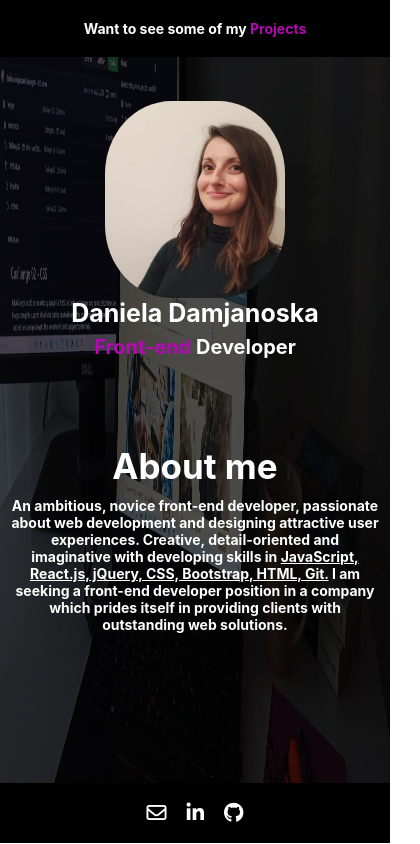
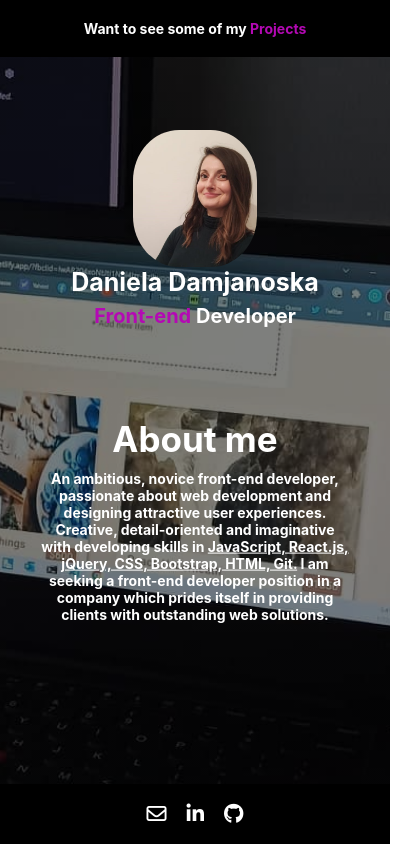
Before and after one commit to daniela-damjanoska/MyPortfolio, a React (Create React App) app: page / in a window 390 px wide. Shown: the whole page, 420 px wide, since content can reach past the window. Built offline with nearby package versions, Linux system fonts and the light colour scheme.

Commit message:
fixing bugs

```diff
--- a/src/App.css
+++ b/src/App.css
@@ -19,23 +19,28 @@ img {
 }
 
 .Home {
-    height: calc(100vh - 61px);
+    background: linear-gradient(rgba(0, 0, 0, 0.5), rgba(0, 0, 0, 0.5)),
+        url('../public/img/banner.jpg') no-repeat center / cover;
+    height: 100vh;
 }
 
-.Home .banner {
-    filter: brightness(30%);
+.Home .overall-cont-wrapper {
+    width: 80%;
+    margin-left: auto;
+    margin-right: auto;
+    display: flex;
     height: 100%;
+    justify-content: space-between;
+    align-items: center;
 }
 
 .Home .cont-box {
-    position: absolute;
-    top: 22%;
-    right: 4%;
-    width: 600px;
-    animation: slideInLeft 1s ease-in;
+    flex: 0 1 50%;
+    animation: slideIn 1s ease-in;
     animation-fill-mode: forwards;
-    color: white;
-    padding: 40px;
+    color: #ffffff;
+    padding-left: 80px;
+    margin-top: -100px;
 }
 
 .Home .cont-box h2 {
@@ -43,9 +48,9 @@ img {
     margin-bottom: 10px;
 }
 
-@keyframes slideInLeft {
+@keyframes slideIn {
     0% {
-        transform: translateX(-100px);
+        transform: translateX(-30px);
         opacity: 0;
     }
     50% {
@@ -55,24 +60,21 @@ img {
         opacity: 0.6;
     }
     100% {
-        transform: translateX(-50%);
+        transform: translateX(-20%);
         opacity: 1;
     }
 }
 
 .Home .img-box {
-    position: absolute;
     align-items: center;
-    top: 23%;
-    left: 25%;
     text-align: center;
     font-weight: bold;
     color: white;
-    width: 400px;
+    flex: 0 1 50%;
 }
 
 .Home .img-box img {
-    width: 60%;
+    width: 50%;
     border-radius: 37%;
     margin: 0 auto;
 }
@@ -84,17 +86,22 @@ img {
 
 .Home .img-box p:last-of-type {
     font-size: 25px;
+    margin-bottom: 0;
 }
 
 .Navigation {
     position: absolute;
-    background-color: black;
+    background-color: #000000;
     padding: 20px;
     text-align: center;
     left: 0;
     right: 0;
     z-index: 2;
-    color: white;
+    color: #ffffff;
+}
+
+.Navigation.bottom {
+    bottom: 0;
 }
 
 .Navigation p {
@@ -112,7 +119,7 @@ img {
 .Navigation a {
     display: inline-block;
     padding: 0 10px;
-    color: white;
+    color: #ffffff;
     transition: 0.3s ease-in;
 }
 
@@ -131,7 +138,7 @@ img {
         rgb(110, 103, 103)
     );
     min-height: 100vh;
-    color: white;
+    color: #ffffff;
     padding-top: 70px;
     padding-bottom: 30px;
 }
@@ -142,15 +149,15 @@ img {
     top: 30px;
     border: none;
     border-radius: 4px;
-    background-color: rgb(180, 9, 180);
-    color: white;
+    background-color: #b409b4;
+    color: #ffffff;
     padding: 10px 20px;
     cursor: pointer;
     transition: backgroundColor -3s ease-in;
 }
 
 .ProjectList button:hover {
-    background-color: rgb(221, 54, 221);
+    background-color: #dd36dd;
 }
 
 .ProjectList h1 {
@@ -188,7 +195,7 @@ img {
 }
 
 .ProjectCard-inner p {
-    color: white;
+    color: #ffffff;
     height: 100%;
     margin-bottom: 0;
     padding-top: 125px;
@@ -212,19 +219,10 @@ img {
 }
 
 .text-purple {
-    color: rgb(180, 9, 180);
+    color: #b409b4;
 }
 
 @media (max-width: 1440px) {
-    .Home .cont-box {
-        top: 20%;
-        width: 450px;
-    }
-
-    .Home .img-box {
-        left: 20%;
-    }
-
     .hoverDesign {
         right: 15.5px;
     }
@@ -235,22 +233,32 @@ img {
 }
 
 @media (max-width: 1024px) {
-    .Home .cont-box {
-        top: 45%;
-        width: 450px;
-        left: 50%;
-        transform: translateX(-50%);
+    .Home .overall-cont-wrapper {
+        flex-direction: column;
         text-align: center;
     }
 
     .Home .img-box {
-        left: 50%;
-        transform: translateX(-50%);
-        top: 17%;
+        padding-top: 200px;
+        width: 80%;
+    }
+
+    .Home .cont-box {
+        padding-left: 0;
+        padding-top: 140px;
+    }
+
+    @keyframes slideIn {
+        0% {
+            transform: translateY(-30px);
+        }
+        100% {
+            transform: translateY(-20%);
+        }
     }
 
     .ProjectCard {
-        flex: 0 1 100%;
+        flex-basis: 100%;
         margin-bottom: 50px;
     }
 
@@ -263,13 +271,42 @@ img {
     }
 }
 
-@media (max-width: 768px) {
+@media (max-width: 1024px) and (orientation: landscape) {
+    .Home .img-box {
+        padding-top: 90px;
+        width: 60%;
+    }
+
     .Home .cont-box {
-        top: 47%;
+        padding-top: 160px;
+    }
+}
+
+@media (max-width: 900px) and (orientation: landscape) {
+    .Home {
+        height: fit-content;
     }
 
     .Home .img-box {
-        top: 14%;
+        padding-top: 110px;
+    }
+
+    .Home .cont-box {
+        padding-top: 210px;
+    }
+
+    .Navigation.Navigation.bottom {
+        bottom: auto;
+    }
+}
+
+@media (max-width: 768px) {
+    .Home .img-box {
+        padding-top: 160px;
+    }
+
+    .Home .cont-box {
+        padding-top: 160px;
     }
 
     .ProjectCard-inner p {
@@ -286,16 +323,8 @@ img {
         font-size: 14px;
     }
 
-    .Home .cont-box {
-        top: 48%;
-    }
-
     .Home .cont-box h2 {
         font-size: 35px;
-    }
-
-    .Home .img-box {
-        top: 12%;
     }
 
     .Home .img-box p:first-of-type {
@@ -335,7 +364,11 @@ img {
 
 @media (max-width: 425px) {
     .Home .img-box {
-        width: 300px;
+        padding-top: 130px;
+    }
+
+    .Home .cont-box {
+        padding-top: 80px;
     }
 
     .ProjectList h1 {
--- a/src/components/Home.js
+++ b/src/components/Home.js
@@ -1,13 +1,12 @@
 import React from 'react';
 import { useNavigate } from 'react-router-dom';
-import Navigation from './Navigation';
 
 export default function Home() {
     const navigate = useNavigate();
 
     return (
         <div className="Home">
-            <Navigation>
+            <div className="Navigation">
                 <p>
                     <b>
                         Want to see some of my{' '}
@@ -19,8 +18,8 @@ export default function Home() {
                         </span>{' '}
                     </b>
                 </p>
-            </Navigation>
-            <img src="/img/banner.jpg" alt="banner" className="banner" />
+            </div>
+            <div className="overall-cont-wrapper">
                 <div className="img-box">
                     <img src="/img/profile.jpg" alt="" />
                     <p>Daniela Damjanoska</p>
@@ -34,21 +33,22 @@ export default function Home() {
                         <b>
                             An ambitious, novice front-end developer, passionate
                             about web development and designing attractive user
-                        experiences. Creative, detail-oriented and imaginative
-                        with developing skills in{' '}
+                            experiences. Creative, detail-oriented and
+                            imaginative with developing skills in{' '}
                             <span>
                                 <u>
-                                JavaScript, React.js, jQuery, CSS, Bootstrap,
-                                HTML, Git.
+                                    JavaScript, React.js, jQuery, CSS,
+                                    Bootstrap, HTML, Git.
                                 </u>{' '}
                             </span>
-                        I am seeking a front-end developer position in a company
-                        which prides itself in providing clients with
-                        outstanding web solutions.
+                            I am seeking a front-end developer position in a
+                            company which prides itself in providing clients
+                            with outstanding web solutions.
                         </b>
                     </p>
                 </div>
-            <Navigation>
+            </div>
+            <div className="Navigation bottom">
                 <a href="mailto:daniela_damjanoska@yahoo.com" target="_blank">
                     <i className="far fa-envelope"></i>
                 </a>
@@ -61,7 +61,7 @@ export default function Home() {
                 <a href="https://github.com/daniela-damjanoska" target="_blank">
                     <i className="fab fa-github"></i>
                 </a>
-            </Navigation>
+            </div>
         </div>
     );
 }
--- a/src/components/Navigation.js
+++ /dev/null
@@ -1,5 +0,0 @@
-import React from 'react';
-
-export default function Navigation({ children }) {
-    return <div className="Navigation">{children}</div>;
-}
```
Lines whose indentation alone changed are shown as unchanged.
